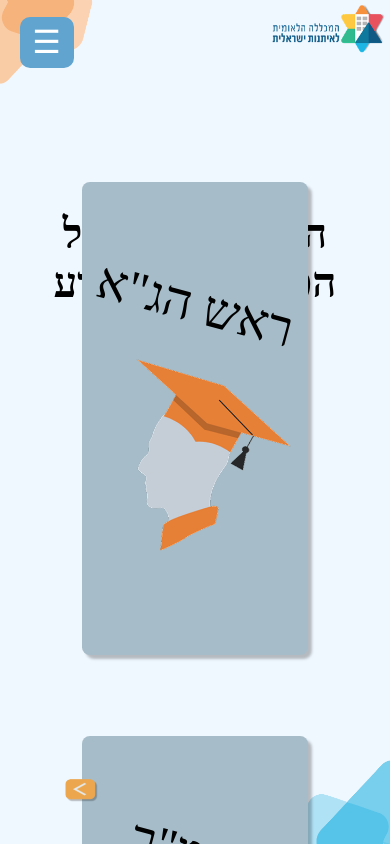
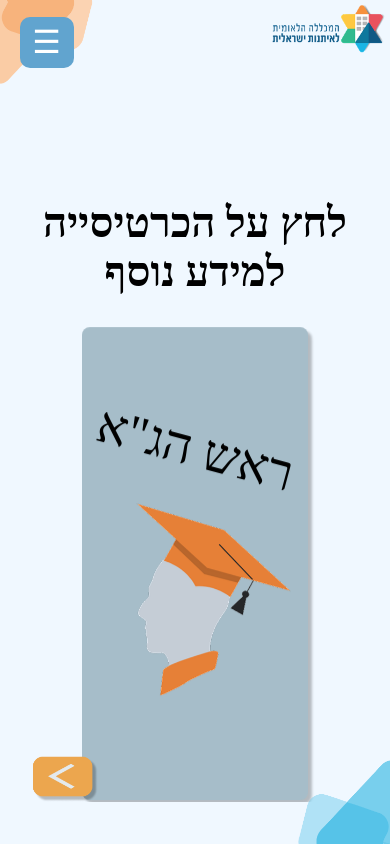
Before and after one commit to inri-pkrf/know-pakar, a React (Create React App) app: page /#/PakarVocation in a window 390 px wide. Shown: the top 844 px of the page. Built offline with nearby package versions, Linux system fonts and the light colour scheme.

Commit message:
בדיקת טאץ עמוד הכרטיסיות כובעים

```diff
--- a/src/ComponentsCss/NavButton.css
+++ b/src/ComponentsCss/NavButton.css
@@ -21,3 +21,18 @@
 .back-btn:hover {
   filter: brightness(90%);
 }
+
+@media screen and (max-width: 768px) {
+  .next-btn,
+.back-btn {
+  width: 20vw;
+}
+
+.next-btn {
+  left: 5vw;         /* 5% מרוחב המסך מהקצה השמאלי */
+}
+
+.back-btn {
+  right: 5vw;        /* 5% מרוחב המסך מהקצה הימני */
+}
+}
--- a/src/ComponentsCss/PakarVocation.css
+++ b/src/ComponentsCss/PakarVocation.css
@@ -103,30 +103,41 @@
     align-items: center;
 }
 
-#title {
+/* ברירת מחדל - מחשב */
+#title-desktop {
+  display: block;
+}
+
+#title-mobile {
+  display: none;
+    margin-top: 20%;
+    font-size: 3vmax;
+}
+/* רק למובייל */
+@media screen and (max-width: 768px) {
+    #title-desktop {
+    display: none;
+  }
+
+  #title-mobile {
+    display: block;
+    text-align: center;
+    font-size: 5vmax;
   position: absolute;
     left: 50%;
     top: 10%;
     transform: translate(-50%, -50%);
-    font-size: 3vmax;
+    width: 80vw;
   }
 
-/* רק למובייל */
-@media screen and (max-width: 768px) {
   .PakarVocation {
-        height: auto;           /* שחרור גובה קשיח */
-        overflow-y: auto;       /* מאפשר גלילה */
-    }
-
-    #tabs {
-        flex-direction: column;
-        justify-content: flex-start;
-        align-items: center;
-        margin-top: 5vh;
-        left: 0;
-        transform: none;
+    background-color: aliceblue;
     width: 100%;
-        height: auto;
+    height: 100vh;
+    margin-top: 10vh;
+    position: relative;
+    overflow-x: hidden;
+    overflow-y: scroll;
 }
 
     .info-tab {
@@ -140,6 +151,20 @@
         width: 80%;
     }
 
+    #tabs {
+    position: relative;
+    display: flex;
+    flex-direction: column;
+    justify-content: center;
+    align-items: flex-start;
+    flex-wrap: wrap;
+    gap: 2vw;
+    margin-top: 120vh;
+    left: 30%;
+    transform: translate(-50%, -50%)
+
+}
+
 #definition {
   font-size: 7vmax;
 }
@@ -150,9 +175,19 @@
 
 .card-front .tab-text {
     font-size: 6vmax;
+
 }
 
 .flip-card-inner {
+    width: 100%;
+    height: 100%;
+    position: relative;
+    transform-style: preserve-3d;
+    transition: transform 0.8s cubic-bezier(0.4, 0.2, 0.2, 1);
+    background: #A6BDC9;
     box-shadow: 1vw 1vw 0.7vw rgba(0, 0, 0, 0.25);
+    border-radius: 2vw;
+    z-index: 1100;
 }
+
 }
--- a/src/ComponentsJs/PakarVocation.jsx
+++ b/src/ComponentsJs/PakarVocation.jsx
@@ -20,7 +20,8 @@ function PakarVocation() {
     <div className="PakarVocation">
       <NavButton type="next" to="/PakarRole" />
       <NavBar activeButton={0} className="navbar" />
-      <h1 id='title'>העבר עכבר מעל הכרטיסייה למידע נוסף</h1>
+      <h1 id='title-desktop'>העבר עכבר מעל הכרטיסייה למידע נוסף</h1>
+      <h1 id='title-mobile'>לחץ על הכרטיסייה למידע נוסף</h1>
       <div id='tabs'>
         {tabs.map((tab, index) => (
         <div key={tab.id} className="info-tab">
```
Lines whose indentation alone changed are shown as unchanged.
